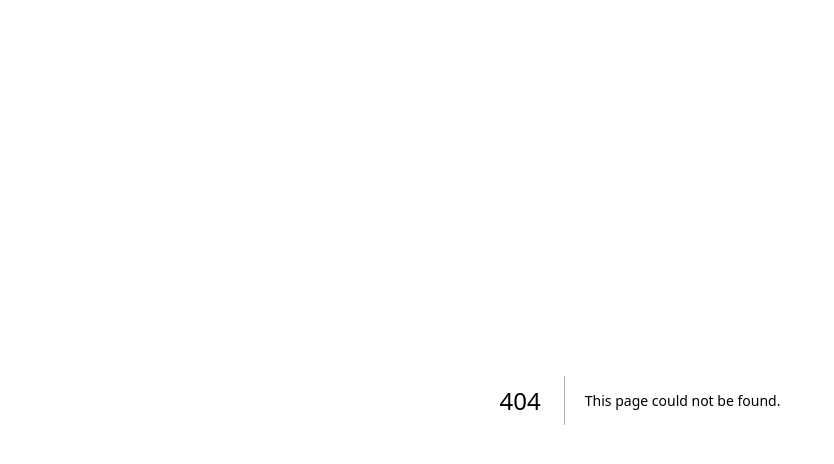
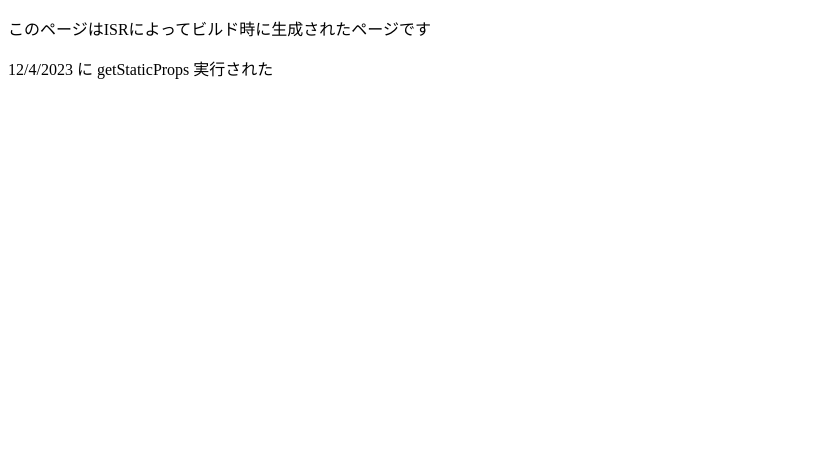
Before and after one commit to ryohi15/next-sample, a Next.js app: page /isr in a window 1280 px wide. Before the commit this address had no page. Shown: the top 464 px of the page, without its empty margins (0-834 px from the left). Built offline with nearby package versions, Linux system fonts and the light colour scheme.

Commit message:
3.8.8 isr

```diff
--- /dev/null
+++ b/pages/isr.tsx
@@ -0,0 +1,46 @@
+import { GetStaticProps, NextPage } from 'next';
+import Head from 'next/head';
+import { useRouter } from 'next/router';
+
+import { ParsedUrlQuery } from 'querystring';
+
+type ISRProps = {
+  message: string;
+};
+
+const ISR: NextPage<ISRProps> = (props) => {
+  const { message } = props;
+
+  const router = useRouter();
+
+  if (router.isFallback) {
+    return <div>Loading...</div>;
+  }
+
+  return (
+    <div>
+      <Head>
+        <title>ISR</title>
+        <link rel="icon" href="/src/app/favicon.ico" />
+      </Head>
+      <main>
+        <p>このページはISRによってビルド時に生成されたページです</p>
+        <p>{message}</p>
+      </main>
+    </div>
+  );
+};
+
+export const getStaticProps: GetStaticProps<ISRProps> = async (context) => {
+  const timestamp = new Date().toLocaleDateString();
+  const message = `${timestamp} に getStaticProps 実行された`;
+  console.log(message);
+  return {
+    props: {
+      message,
+    },
+    revalidate: 10,
+  };
+};
+
+export default ISR;
```
